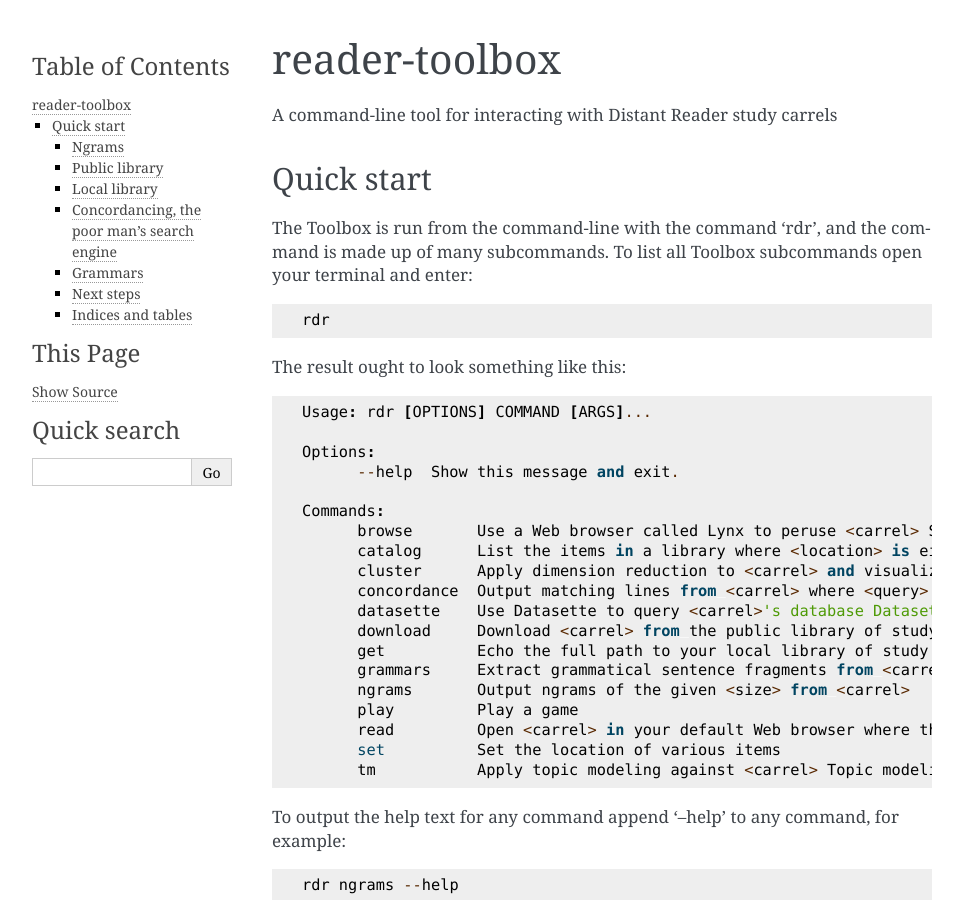
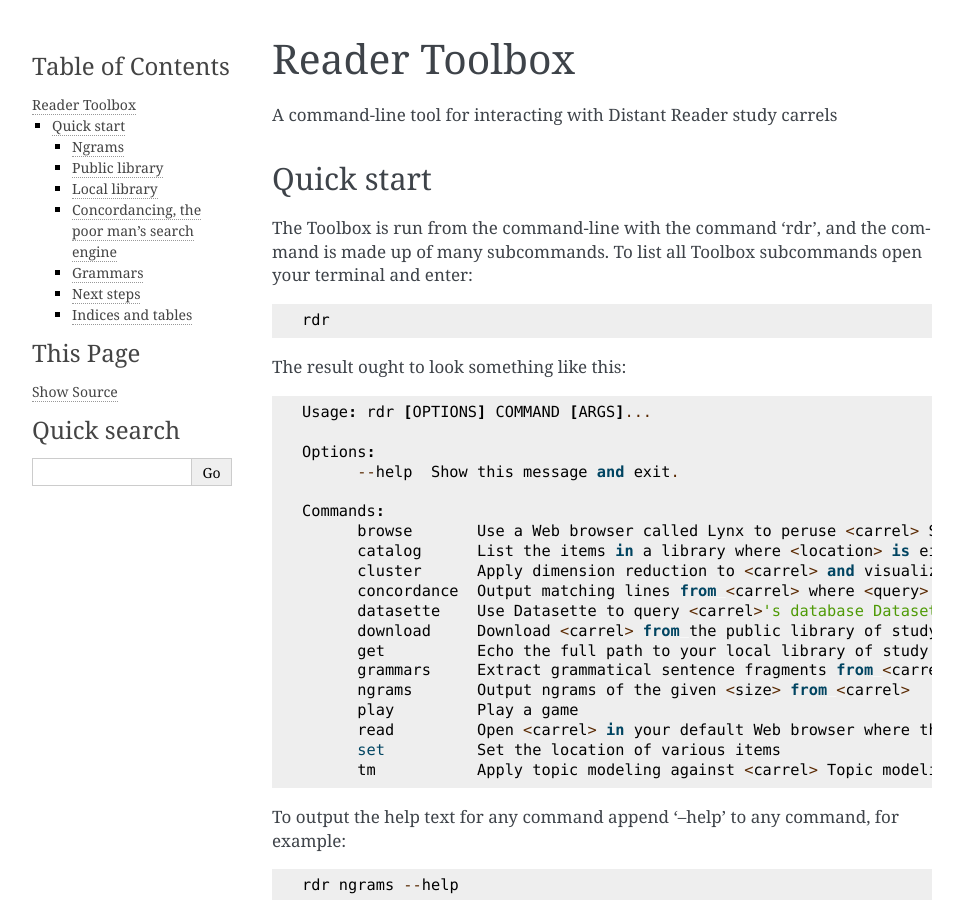
Before and after one commit to ericleasemorgan/reader-toolbox, a Sphinx documentation site: the page built from docs/index.rst, in a window 1280 px wide and 900 px high. Shown: the whole window, without its empty margins (148-1111 px from the left). Built offline with Sphinx 7.4.7, drawn with Linux system fonts in a browser that asks for light colours.

Commit message:
Writing documentation

```diff
--- a/docs/index.rst
+++ b/docs/index.rst
@@ -3,7 +3,7 @@
    You can adapt this file completely to your liking, but it should at least
    contain the root `toctree` directive.
 
-reader-toolbox
+Reader Toolbox
 **************
 
 A command-line tool for interacting with Distant Reader study carrels
```
Also changed, not shown: 6 other files.
